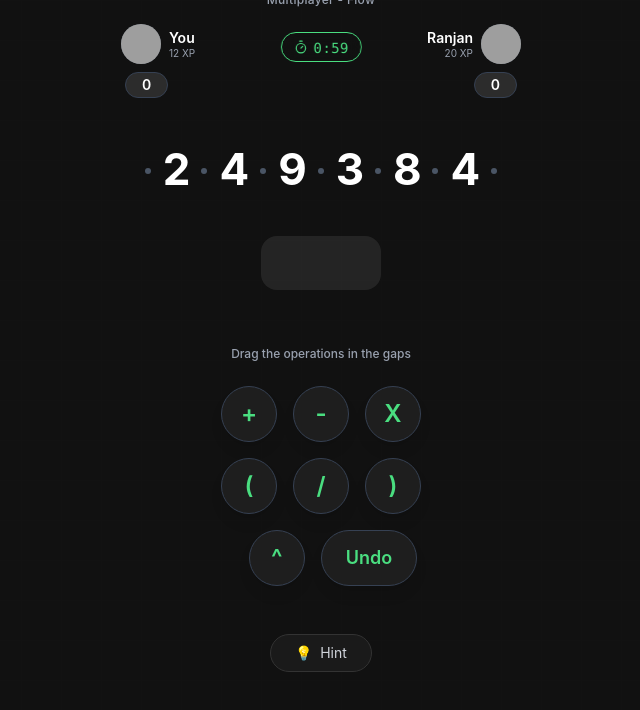
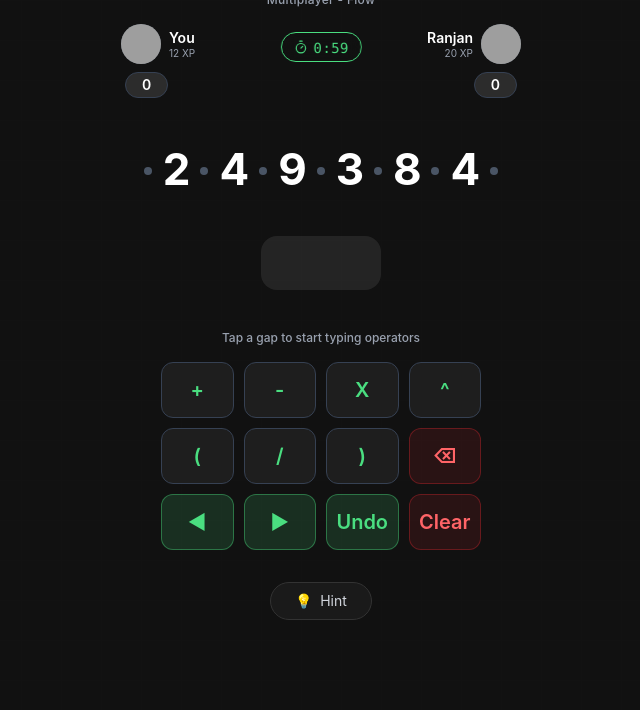
Before and after one commit to somnath-07/Hectoclash-Matiks, a React (Vite) app: page / in a window 1280 px wide. Shown: the top 710 px of the page, without its empty margins (319-959 px from the left). Built offline with nearby package versions, Linux system fonts and the light colour scheme; grey boxes are pictures that could not be loaded.

Commit message:
feat: typing interaction - custom keyboard with gap navigation

```diff
--- a/src/App.jsx
+++ b/src/App.jsx
@@ -1,44 +1,32 @@
-import React, { useState, useEffect } from 'react';
-import { DndContext, DragOverlay, useSensor, useSensors, PointerSensor } from '@dnd-kit/core';
+import React, { useState, useEffect, useCallback } from 'react';
 import { evaluate } from 'mathjs';
 import TopBar from './components/TopBar';
 import GameBoard from './components/GameBoard';
-import OperatorDock, { DraggableOperator } from './components/OperatorDock';
+import OperatorDock from './components/OperatorDock';
+
+const VALID_OPERATORS = ['+', '-', 'X', '(', ')', '/', '^'];
 
 function App() {
   const [digits] = useState([2, 4, 9, 3, 8, 4]);
-  // gaps is an array of 7 arrays. Each holds { id, type }
-  const [gaps, setGaps] = useState(Array.from({ length: 7 }, () => []));
-  const [history, setHistory] = useState([]); // Array of { gapIndex, opId }
-  const [activeDragOp, setActiveDragOp] = useState(null);
+  // gapContents is an array of 7 strings — one per gap
+  const [gapContents, setGapContents] = useState(Array.from({ length: 7 }, () => ''));
+  const [history, setHistory] = useState([]); // Array of snapshots of gapContents
+  const [activeGap, setActiveGap] = useState(null);
   const [currentResult, setCurrentResult] = useState(null);
   const [hasWon, setHasWon] = useState(false);
 
-  const sensors = useSensors(
-    useSensor(PointerSensor, {
-      activationConstraint: { distance: 5 },
-    })
-  );
-
+  // Evaluate expression whenever gapContents change
   useEffect(() => {
-    // Build the math expression string
     let expr = '';
 
-    // Process gaps[0]
-    expr += gaps[0].map(op => op.type.replace('X', '*')).join('');
+    expr += gapContents[0].replace(/X/g, '*');
 
     for (let i = 0; i < digits.length; i++) {
       expr += digits[i];
-        expr += gaps[i+1].map(op => op.type.replace('X', '*')).join('');
+      expr += gapContents[i+1].replace(/X/g, '*');
     }
 
-    const baselineStr = digits.join('');
-    // Prevent evaluating the baseline string since it's just the numbers combined unless they used an operator
-
-    let isDefault = true;
-    for(let i=0; i< gaps.length; i++){
-      if(gaps[i].length > 0) { isDefault = false; break; }
-    }
+    let isDefault = gapContents.every(g => g === '');
 
     if (isDefault) {
       setCurrentResult(null);
@@ -47,11 +35,8 @@ function App() {
 
     try {
       const res = evaluate(expr);
-      // Math.js can return floating point or exactly 100
       if (typeof res === 'number' && !isNaN(res)) {
-        // limit decimals just in case
         let finalRes = Number(res.toFixed(4));
-        // Remove trailing .0000
         if (finalRes === Math.floor(finalRes)) finalRes = Math.floor(finalRes);
 
         setCurrentResult(finalRes);
@@ -60,64 +45,121 @@ function App() {
           setHasWon(true);
         }
       } else {
-        setCurrentResult(null); // Invalid or infinity
+        setCurrentResult(null);
       }
     } catch (e) {
-      // Syntax errors expected during mid-typing like "24 - "
       setCurrentResult(null);
     }
+  }, [gapContents, digits, hasWon]);
 
-  }, [gaps, digits, hasWon]);
+  // Listen for physical keyboard input
+  useEffect(() => {
+    const handleKeyDown = (e) => {
+      if (hasWon || activeGap === null) return;
 
-  const handleDragStart = (event) => {
-    if (hasWon) return; // Freeze game if won
-    setActiveDragOp(event.active.data.current?.type);
+      const key = e.key;
+
+      // Map keyboard keys to operator types
+      const keyMap = {
+        '+': '+', '-': '-', '*': 'X', 'x': 'X', 'X': 'X',
+        '(': '(', ')': ')', '/': '/', '^': '^'
       };
 
-  const handleDragEnd = (event) => {
-    setActiveDragOp(null);
-    if (hasWon) return;
-
-    const { over, active } = event;
-    if (over && over.id.startsWith('gap-')) {
-      const gapIndex = parseInt(over.id.replace('gap-', ''), 10);
-      const opType = active.data.current?.type;
-
-      const newOpId = `${Date.now()}-${Math.random().toString(36).substr(2, 9)}`;
-
-      setGaps(prev => {
-        const next = [...prev];
-        next[gapIndex] = [...next[gapIndex], { id: newOpId, type: opType }];
-        return next;
-      });
-
-      setHistory(prev => [...prev, { gapIndex, opId: newOpId }]);
+      if (keyMap[key]) {
+        e.preventDefault();
+        handleKeyPress(keyMap[key]);
+      } else if (key === 'Backspace') {
+        e.preventDefault();
+        handleBackspace();
+      } else if (key === 'ArrowLeft') {
+        e.preventDefault();
+        handleMoveLeft();
+      } else if (key === 'ArrowRight') {
+        e.preventDefault();
+        handleMoveRight();
+      } else if (key === 'Escape') {
+        e.preventDefault();
+        setActiveGap(null);
       }
     };
 
-  const removeOperator = (gapIndex, opId) => {
+    window.addEventListener('keydown', handleKeyDown);
+    return () => window.removeEventListener('keydown', handleKeyDown);
+  }, [activeGap, hasWon, gapContents]);
+
+  const handleGapTap = (gapIndex) => {
     if (hasWon) return;
-    setGaps(prev => {
+    setActiveGap(prev => prev === gapIndex ? null : gapIndex);
+  };
+
+  const handleKeyPress = useCallback((key) => {
+    if (hasWon || activeGap === null) return;
+
+    // Save snapshot for undo
+    setHistory(prev => [...prev, [...gapContents]]);
+
+    setGapContents(prev => {
       const next = [...prev];
-      next[gapIndex] = next[gapIndex].filter(op => op.id !== opId);
+      next[activeGap] = next[activeGap] + key;
       return next;
     });
-    setHistory(prev => prev.filter(h => h.opId !== opId));
+  }, [hasWon, activeGap, gapContents]);
+
+  const handleBackspace = useCallback(() => {
+    if (hasWon || activeGap === null) return;
+
+    setHistory(prev => [...prev, [...gapContents]]);
+
+    setGapContents(prev => {
+      const next = [...prev];
+      if (next[activeGap].length > 0) {
+        next[activeGap] = next[activeGap].slice(0, -1);
+      }
+      return next;
+    });
+  }, [hasWon, activeGap, gapContents]);
+
+  const handleClear = () => {
+    if (hasWon || activeGap === null) return;
+
+    setHistory(prev => [...prev, [...gapContents]]);
+
+    setGapContents(prev => {
+      const next = [...prev];
+      next[activeGap] = '';
+      return next;
+    });
   };
 
   const handleUndo = () => {
     if (hasWon || history.length === 0) return;
 
-    const lastAction = history[history.length - 1];
-    removeOperator(lastAction.gapIndex, lastAction.opId);
+    const lastSnapshot = history[history.length - 1];
+    setGapContents(lastSnapshot);
+    setHistory(prev => prev.slice(0, -1));
+  };
+
+  const handleMoveLeft = () => {
+    if (activeGap === null) return;
+    setActiveGap(prev => prev > 0 ? prev - 1 : prev);
+  };
+
+  const handleMoveRight = () => {
+    if (activeGap === null) return;
+    setActiveGap(prev => prev < 6 ? prev + 1 : prev);
+  };
+
+  const removeGapContent = (gapIndex) => {
+    if (hasWon) return;
+    setHistory(prev => [...prev, [...gapContents]]);
+    setGapContents(prev => {
+      const next = [...prev];
+      next[gapIndex] = '';
+      return next;
+    });
   };
 
   return (
-    <DndContext
-      sensors={sensors}
-      onDragStart={handleDragStart}
-      onDragEnd={handleDragEnd}
-    >
     <div className="min-h-screen bg-[var(--color-hectoc-bg)] text-white font-sans flex flex-col items-center select-none">
       <div className="fixed inset-0 pointer-events-none bg-grid-pattern opacity-[0.15]"></div>
 
@@ -126,8 +168,9 @@ function App() {
 
         <GameBoard
           digits={digits}
-            gaps={gaps}
-            onRemoveOperator={removeOperator}
+          gapContents={gapContents}
+          activeGap={activeGap}
+          onGapTap={handleGapTap}
         />
 
         {/* Live Feed Result */}
@@ -142,8 +185,14 @@ function App() {
         </div>
 
         <OperatorDock
+          onKeyPress={handleKeyPress}
+          onBackspace={handleBackspace}
+          onClear={handleClear}
           onUndo={handleUndo}
           onHint={() => alert('Try combining 4 and 9 first!')}
+          onMoveLeft={handleMoveLeft}
+          onMoveRight={handleMoveRight}
+          activeGap={activeGap}
         />
 
         {hasWon && (
@@ -163,13 +212,6 @@ function App() {
         )}
       </div>
     </div>
-
-      <DragOverlay dropAnimation={{ duration: 150 }}>
-        {activeDragOp ? (
-          <DraggableOperator type={activeDragOp} isOverlay />
-        ) : null}
-      </DragOverlay>
-    </DndContext>
   );
 }
 
--- a/src/components/GameBoard.jsx
+++ b/src/components/GameBoard.jsx
@@ -1,46 +1,48 @@
-import React from 'react';
-import { useDroppable } from '@dnd-kit/core';
-import { cn } from '../lib/utils'; // Keep this one
+import React, { useRef, useEffect } from 'react';
+import { cn } from '../lib/utils';
 
-export function Gap({ gapIndex, operators, onRemove }) {
-  const { isOver, setNodeRef } = useDroppable({
-    id: `gap-${gapIndex}`,
-  });
-
+export function Gap({ gapIndex, content, isActive, onTap }) {
   return (
     <div
-      ref={setNodeRef}
+      onClick={() => onTap(gapIndex)}
       className={cn(
-        "relative flex items-center justify-center rounded-lg min-w-[30px] h-[50px] transition-all",
-        operators.length === 0 ? "" : "min-w-fit px-1",
-        isOver && "bg-[var(--color-hectoc-green)]/10 scale-110"
+        "relative flex items-center justify-center rounded-lg min-w-[30px] h-[54px] transition-all duration-200 cursor-pointer",
+        content ? "min-w-fit px-0.5" : "",
+        isActive && "bg-[var(--color-hectoc-green)]/15 ring-2 ring-[var(--color-hectoc-green)] ring-offset-1 ring-offset-[var(--color-hectoc-bg)]",
+        !isActive && !content && "active:scale-110 active:bg-white/5"
       )}
     >
-      {operators.length === 0 && (
+      {!content && (
         <div className={cn(
-          "w-1.5 h-1.5 rounded-full bg-gray-600 transition-colors",
-          isOver && "bg-[var(--color-hectoc-green)]"
+          "transition-all duration-200",
+          isActive
+            ? "w-[2px] h-7 bg-[var(--color-hectoc-green)] animate-pulse rounded-full shadow-[0_0_6px_var(--color-hectoc-green)]"
+            : "w-2 h-2 rounded-full bg-gray-600"
         )}></div>
       )}
-      {operators.map((op) => (
-        <button
-          key={op.id}
-          onClick={() => onRemove(gapIndex, op.id)}
-          className="text-3xl font-bold text-[var(--color-hectoc-green)] hover:text-red-400 mx-[1px] cursor-pointer"
-        >
-          {op.type}
-        </button>
-      ))}
+      {content && (
+        <span className="text-3xl font-bold text-[var(--color-hectoc-green)] select-none">
+          {content}
+        </span>
+      )}
     </div>
   );
 }
 
-export default function GameBoard({ digits, gaps, onRemoveOperator }) {
+export default function GameBoard({ digits, gapContents, activeGap, onGapTap }) {
   const renderBoard = () => {
     const elements = [];
 
     // Gap 0 (before first digit)
-    elements.push(<Gap key={`gap-0`} gapIndex={0} operators={gaps[0]} onRemove={onRemoveOperator} />);
+    elements.push(
+      <Gap
+        key={`gap-0`}
+        gapIndex={0}
+        content={gapContents[0]}
+        isActive={activeGap === 0}
+        onTap={onGapTap}
+      />
+    );
 
     for (let i = 0; i < digits.length; i++) {
       // Digit
@@ -50,7 +52,15 @@ export default function GameBoard({ digits, gaps, onRemoveOperator }) {
         </div>
       );
       // Following Gap
-        elements.push(<Gap key={`gap-${i+1}`} gapIndex={i+1} operators={gaps[i+1]} onRemove={onRemoveOperator} />);
+      elements.push(
+        <Gap
+          key={`gap-${i+1}`}
+          gapIndex={i+1}
+          content={gapContents[i+1]}
+          isActive={activeGap === i+1}
+          onTap={onGapTap}
+        />
+      );
     }
 
     return elements;
--- a/src/components/OperatorDock.jsx
+++ b/src/components/OperatorDock.jsx
@@ -1,65 +1,71 @@
 import React from 'react';
-import { useDraggable } from '@dnd-kit/core';
 import { cn } from '../lib/utils';
 
-export function DraggableOperator({ type, id, isOverlay = false }) {
-  const { attributes, listeners, setNodeRef, transform } = useDraggable({
-    id: id || `source-${type}`,
-    data: { type },
-  });
-
-  const style = transform ? {
-    transform: `translate3d(${transform.x}px, ${transform.y}px, 0)`,
-  } : undefined;
-
-  let content = type;
-
+function KeyButton({ label, onPress, variant = 'default', wide = false }) {
   return (
     <button
-      ref={setNodeRef}
-      style={style}
-      {...listeners}
-      {...attributes}
+      onClick={() => onPress(label)}
       className={cn(
-        "w-14 h-14 rounded-full bg-[var(--color-hectoc-grid)] border border-gray-700 shadow-lg flex items-center justify-center text-[var(--color-hectoc-green)] font-semibold text-2xl touch-none",
-        isOverlay ? "opacity-90 scale-105 cursor-grabbing" : "cursor-grab active:cursor-grabbing hover:bg-gray-800"
+        "h-14 rounded-xl flex items-center justify-center font-semibold text-xl transition-all duration-100 select-none active:scale-90",
+        wide ? "col-span-2 px-4" : "w-full",
+        variant === 'default' && "bg-[var(--color-hectoc-grid)] border border-gray-700 text-[var(--color-hectoc-green)] active:bg-[var(--color-hectoc-green)]/20 active:border-[var(--color-hectoc-green)] cursor-pointer",
+        variant === 'action' && "bg-[var(--color-hectoc-green)]/15 border border-[var(--color-hectoc-green)]/40 text-[var(--color-hectoc-green)] active:bg-[var(--color-hectoc-green)]/30 cursor-pointer",
+        variant === 'danger' && "bg-red-500/10 border border-red-500/30 text-red-400 active:bg-red-500/25 cursor-pointer"
       )}
     >
-      {content}
+      {label}
     </button>
   );
 }
 
-export default function OperatorDock({ onUndo, onHint }) {
-  const operators = ['+', '-', 'X', '(', '/', ')', '^'];
+export default function OperatorDock({ onKeyPress, onBackspace, onClear, onUndo, onHint, onMoveLeft, onMoveRight, activeGap }) {
+  const operators = ['+', '-', 'X'];
+  const extras = ['(', '/', ')'];
+  const special = ['^'];
 
   return (
-    <div className="w-full flex flex-col items-center mt-12 mb-8 gap-6 z-20">
-      <div className="text-xs text-gray-400 font-medium">Drag the operations in the gaps</div>
+    <div className="w-full flex flex-col items-center mt-8 mb-6 gap-4 z-20">
+      <div className={cn(
+        "text-xs font-medium transition-all duration-300",
+        activeGap !== null
+          ? "text-[var(--color-hectoc-green)]"
+          : "text-gray-400"
+      )}>
+        {activeGap !== null
+          ? `Typing in gap ${activeGap} — use keys below`
+          : "Tap a gap to start typing operators"}
+      </div>
 
-      <div className="flex flex-wrap justify-center gap-4 max-w-[260px]">
-        {operators.slice(0, 3).map(op => (
-          <DraggableOperator key={op} type={op} />
-        ))}
-        {operators.slice(3, 6).map(op => (
-          <DraggableOperator key={op} type={op} />
-        ))}
-        <div className="flex justify-center w-full gap-4 relative left-3">
-          {operators.slice(6).map(op => (
-            <DraggableOperator key={op} type={op} />
+      {/* Operator keyboard */}
+      <div className="w-full max-w-[320px] flex flex-col gap-2.5">
+        {/* Row 1: Main operators */}
+        <div className="grid grid-cols-4 gap-2.5">
+          {operators.map(op => (
+            <KeyButton key={op} label={op} onPress={onKeyPress} />
           ))}
-          <button
-            onClick={onUndo}
-            className="px-6 h-14 rounded-full bg-[var(--color-hectoc-grid)] border border-gray-700 shadow-lg flex items-center justify-center text-[var(--color-hectoc-green)] font-semibold text-lg hover:bg-gray-800 active:scale-95 transition-transform"
-          >
-            Undo
-          </button>
+          <KeyButton label="^" onPress={onKeyPress} />
+        </div>
+
+        {/* Row 2: Parens + extras */}
+        <div className="grid grid-cols-4 gap-2.5">
+          {extras.map(op => (
+            <KeyButton key={op} label={op} onPress={onKeyPress} />
+          ))}
+          <KeyButton label="⌫" onPress={onBackspace} variant="danger" />
+        </div>
+
+        {/* Row 3: Navigation + actions */}
+        <div className="grid grid-cols-4 gap-2.5">
+          <KeyButton label="◀" onPress={onMoveLeft} variant="action" />
+          <KeyButton label="▶" onPress={onMoveRight} variant="action" />
+          <KeyButton label="Undo" onPress={onUndo} variant="action" />
+          <KeyButton label="Clear" onPress={onClear} variant="danger" />
         </div>
       </div>
 
       <button
         onClick={onHint}
-        className="mt-6 px-6 py-2 rounded-full bg-[#1a1a1a] border border-[#333] flex items-center gap-2 text-sm text-gray-300 hover:text-white transition-colors"
+        className="mt-4 px-6 py-2 rounded-full bg-[#1a1a1a] border border-[#333] flex items-center gap-2 text-sm text-gray-300 hover:text-white transition-colors cursor-pointer select-none"
       >
         <span className="text-gray-400">💡</span> Hint
       </button>
```
Lines whose indentation alone changed are shown as unchanged.
